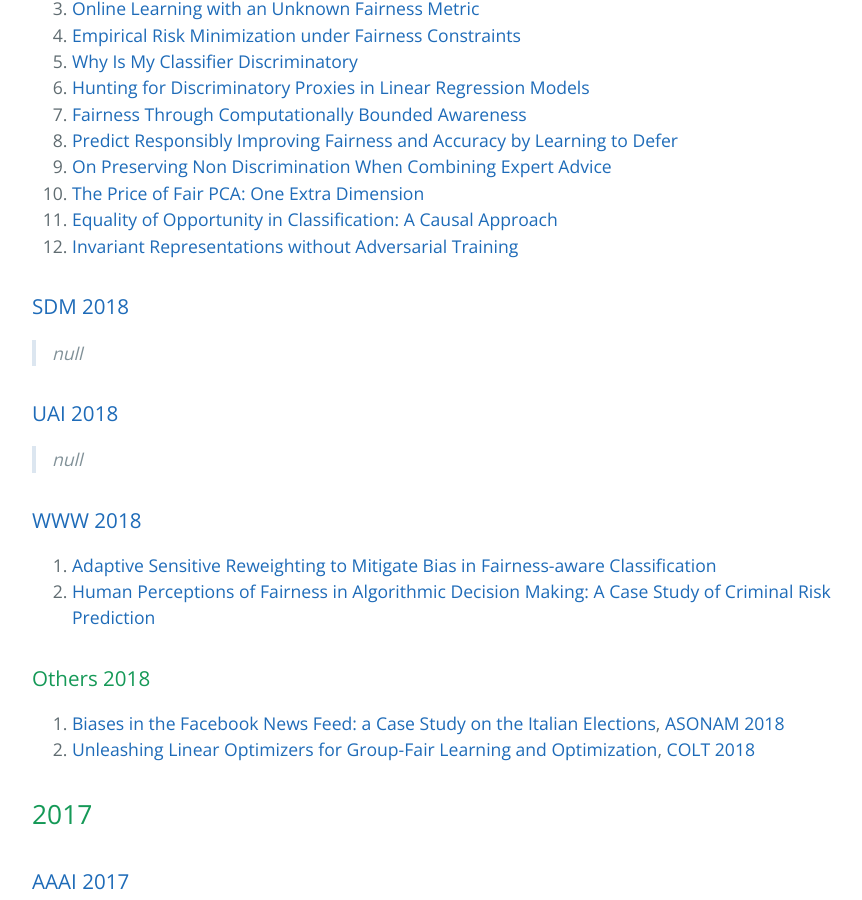
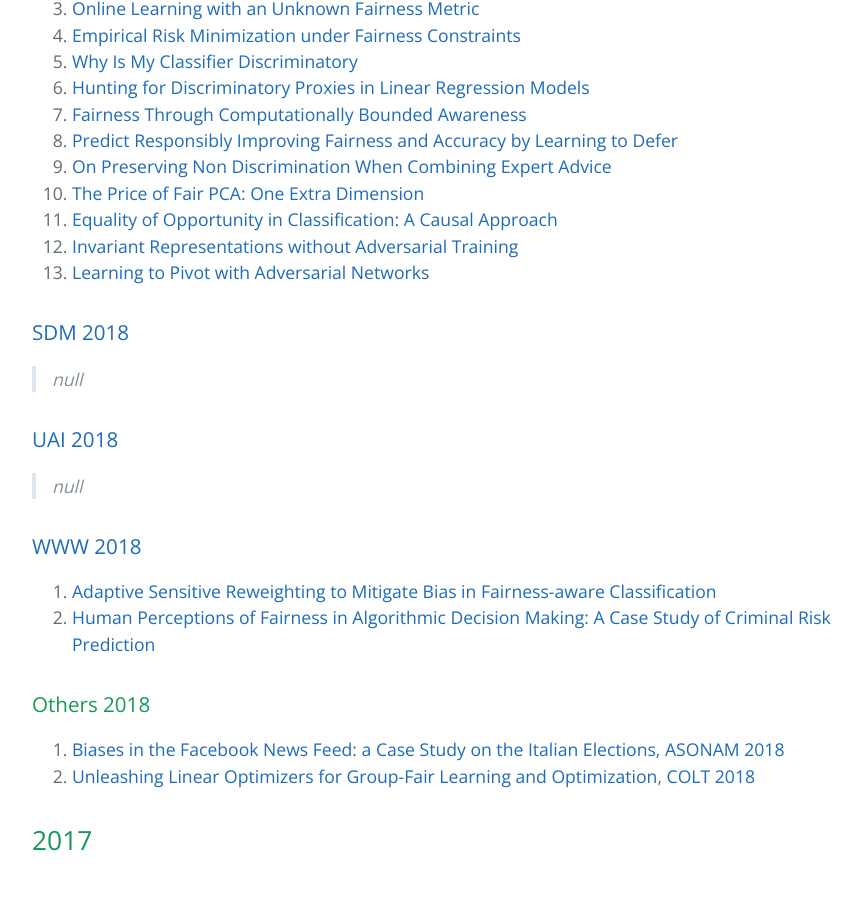
Before and after one commit to minakhan01/FairAI, a Jekyll site: the page built from conference.md, in a window 1280 px wide and 900 px high, scrolled down 6553 px. Shown: the whole window, without its empty margins (192-1054 px from the left). Built offline with Jekyll 4.4.1, drawn with Linux system fonts in a browser that asks for light colours; our own code applies the rules of GitHub Pages for plain Markdown files.

Commit message:
Add a missing paper for NIPS 2018

```diff
--- a/conference.md
+++ b/conference.md
@@ -225,6 +225,7 @@ layout: default
 10. [The Price of Fair PCA: One Extra Dimension](http://papers.nips.cc/paper/8294-the-price-of-fair-pca-one-extra-dimension)
 11. [Equality of Opportunity in Classification: A Causal Approach](http://papers.nips.cc/paper/7625-equality-of-opportunity-in-classification-a-causal-approach)
 12. [Invariant Representations without Adversarial Training](https://papers.nips.cc/paper/8122-invariant-representations-without-adversarial-training)
+13. [Learning to Pivot with Adversarial Networks](http://papers.nips.cc/paper/6699-learning-to-pivot-with-adversarial-networks)
 
 ### [SDM 2018](https://dblp.uni-trier.de/db/conf/sdm/sdm2018.html)
 
```
